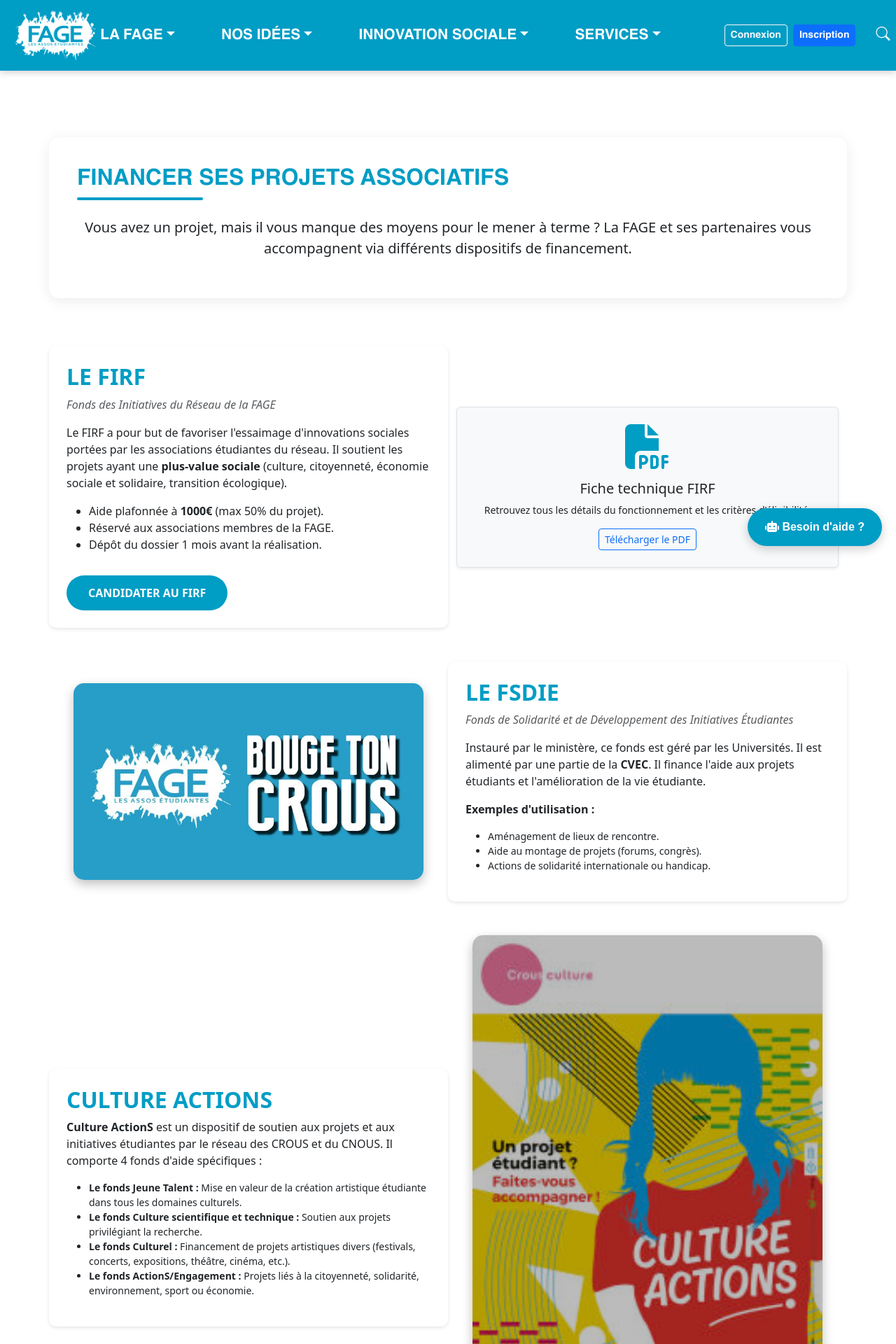
After one commit to DOUZI-Anass/SAE-HTML, a PHP site: page /financement.php in a window 1280 px wide. The commit adds this page. Shown: the top 1920 px of the page at 70% size. Run offline with PHP 8.4, Linux system fonts and the light colour scheme.

Commit message:
Page Financer ses projets

```diff
--- /dev/null
+++ b/financement.php
@@ -0,0 +1,84 @@
+<?php
+$page = 'autre'; // Pour garder la navbar bleue
+require 'header.php';
+?>
+
+<body class="qsn-page"> <section class="container py-5 mt-5">
+    <h2 class="section-title text-center mb-4">Financer ses projets associatifs</h2>
+    <p class="lead text-center">
+        Vous avez un projet, mais il vous manque des moyens pour le mener à terme ?
+        La FAGE et ses partenaires vous accompagnent via différents dispositifs de financement.
+    </p>
+</section>
+
+<section class="container py-5">
+
+    <div class="row align-items-center mb-5">
+        <div class="col-md-6 mb-4 mb-md-0">
+            <h2 class="fw-bold text-uppercase text-primary">Le FIRF</h2>
+            <p class="text-muted"><em>Fonds des Initiatives du Réseau de la FAGE</em></p>
+            <p>
+                Le FIRF a pour but de favoriser l'essaimage d'innovations sociales portées par les associations étudiantes du réseau.
+                Il soutient les projets ayant une <strong>plus-value sociale</strong> (culture, citoyenneté, économie sociale et solidaire, transition écologique).
+            </p>
+            <ul>
+                <li>Aide plafonnée à <strong>1000€</strong> (max 50% du projet).</li>
+                <li>Réservé aux associations membres de la FAGE.</li>
+                <li>Dépôt du dossier 1 mois avant la réalisation.</li>
+            </ul>
+            <a href="https://forms.office.com/e/gafLKnTfag" class="btn btn-donner mt-3">Candidater au FIRF</a>
+        </div>
+        <div class="col-md-6 text-center">
+            <div class="p-4 border rounded bg-light shadow-sm">
+                <i class="fa-solid fa-file-pdf fa-4x text-primary mb-3"></i>
+                <h5>Fiche technique FIRF</h5>
+                <p class="small">Retrouvez tous les détails du fonctionnement et les critères d'éligibilité.</p>
+                <a href="assets/pdf/FT-FIRF.pdf" class="btn btn-outline-primary btn-sm" download>Télécharger le PDF</a>
+            </div>
+        </div>
+    </div>
+
+    <div class="row align-items-center flex-md-row-reverse mb-5">
+        <div class="col-md-6 mb-4 mb-md-0">
+            <h2 class="fw-bold text-uppercase text-primary">Le FSDIE</h2>
+            <p class="text-muted"><em>Fonds de Solidarité et de Développement des Initiatives Étudiantes</em></p>
+            <p>
+                Instauré par le ministère, ce fonds est géré par les Universités. Il est alimenté par une partie de la <strong>CVEC</strong>.
+                Il finance l'aide aux projets étudiants et l'amélioration de la vie étudiante.
+            </p>
+            <p><strong>Exemples d'utilisation :</strong></p>
+            <ul class="small">
+                <li>Aménagement de lieux de rencontre.</li>
+                <li>Aide au montage de projets (forums, congrès).</li>
+                <li>Actions de solidarité internationale ou handicap.</li>
+            </ul>
+        </div>
+        <div class="col-md-6 text-center">
+            <img src="assets/image/737.png" alt="Financement Université" class="imgM">
+        </div>
+    </div>
+
+    <div class="row align-items-center mb-5">
+        <div class="col-md-6 mb-4 mb-md-0">
+            <h2 class="fw-bold text-uppercase text-primary">Culture ActionS</h2>
+            <p>
+                <strong>Culture ActionS</strong> est un dispositif de soutien aux projets et aux initiatives étudiantes par le réseau des CROUS et du CNOUS. Il comporte 4 fonds d'aide spécifiques :
+            </p>
+            <ul class="small">
+                <li><strong>Le fonds Jeune Talent :</strong> Mise en valeur de la création artistique étudiante dans tous les domaines culturels.</li>
+                <li><strong>Le fonds Culture scientifique et technique :</strong> Soutien aux projets privilégiant la recherche.</li>
+                <li><strong>Le fonds Culturel :</strong> Financement de projets artistiques divers (festivals, concerts, expositions, théâtre, cinéma, etc.).</li>
+                <li><strong>Le fonds ActionS/Engagement :</strong> Projets liés à la citoyenneté, solidarité, environnement, sport ou économie.</li>
+            </ul>
+        </div>
+        <div class="col-md-6 text-center">
+            <img src="assets/image/culture-actions-poster.png" alt="Affiche Culture ActionS" class="imgM">
+        </div>
+    </div>
+
+</section>
+
+<br><br><br>
+
+<?php require 'footer.php'; ?>
+</body>
--- a/header.php
+++ b/header.php
@@ -68,11 +68,16 @@ if (isset($page)) {
             </li>
 
             <li class="nav-item dropdown"><a class="nav-link dropdown-toggle" href="#" data-bs-toggle="dropdown">INNOVATION SOCIALE</a>
-                <ul class="dropdown-menu"><li><a class="dropdown-item" href="vivreEnBonneSante.php">Vivre en bonne santé</a></li></ul>
+                <ul class="dropdown-menu">
+                    <li><a class="dropdown-item" href="vivreEnBonneSante.php">Vivre en bonne santé</a></li>
+                </ul>
             </li>
 
             <li class="nav-item dropdown"><a class="nav-link dropdown-toggle" href="#" data-bs-toggle="dropdown">SERVICES</a>
-                <ul class="dropdown-menu"><li><a class="dropdown-item" href="benevole.php">Formation des bénévoles</a></li></ul>
+                <ul class="dropdown-menu">
+                    <li><a class="dropdown-item" href="benevole.php">Formation des bénévoles</a></li>
+                    <li><a class="dropdown-item" href="financement.php">Financer ses projets</a></li>
+                </ul>
             </li>
         </ul>
 
```
Also changed, not shown: assets/image/culture-actions-poster.png (added), 1 other file.
